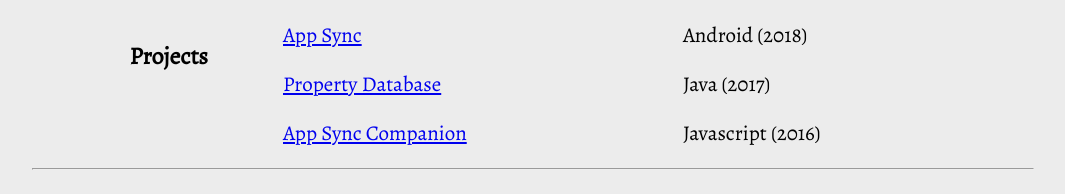
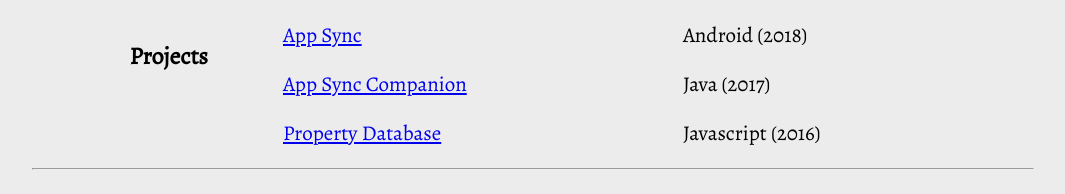
Before and after one commit to vsam/website, a React (Create React App) app: page / in a window 1280 px wide. Shown: the part 288-482 px from the top of the page, without its empty margins (107-1172 px from the left). Built offline with nearby package versions, Linux system fonts and the light colour scheme; a web font is replaced by a local one.

Commit message:
changed link order

```diff
--- a/src/App.js
+++ b/src/App.js
@@ -35,10 +35,10 @@ class App extends Component {
 									<a href="https://github.com/vsam/TouchTop">App Sync</a>
 								</p>
 								<p>
-									<a href="https://github.com/vsam/property-database">Property Database</a>
+									<a href="https://github.com/vsam/App-Sync-Companion">App Sync Companion</a>
 								</p>
 								<p>
-									<a href="https://github.com/vsam/App-Sync-Companion">App Sync Companion</a>
+									<a href="https://github.com/vsam/property-database">Property Database</a>
 								</p>
 							</div>
 							<div id="third">
```
